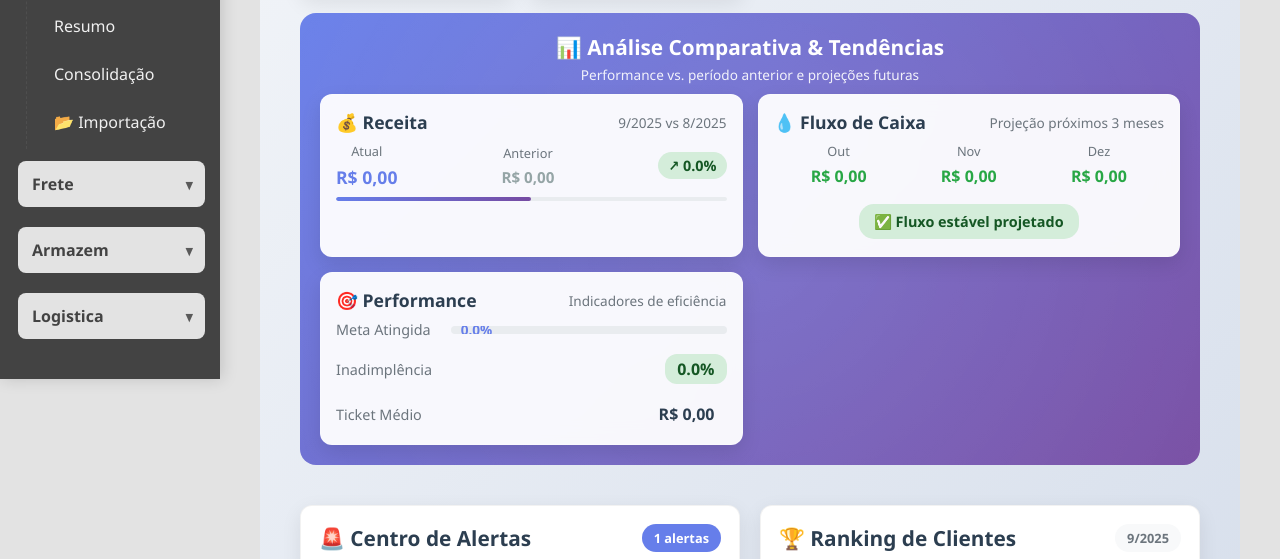
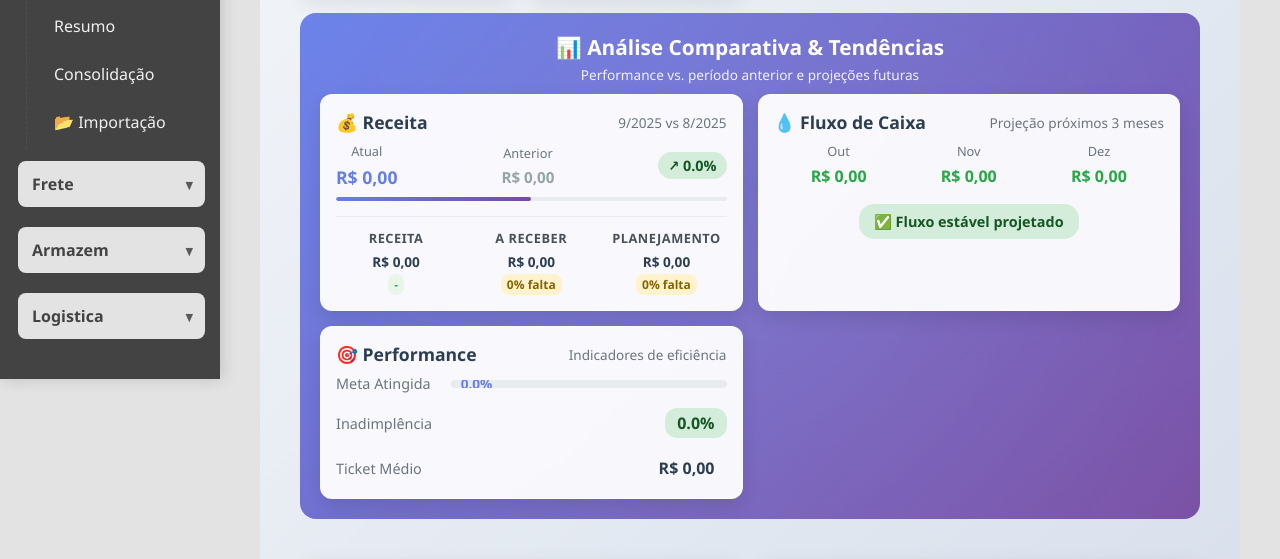
Before and after one commit to Marcosvaquino/Financeiro.py, a Flask app: page /resumo in a window 1280 px wide. Shown: the part 421-980 px from the top of the page. Run offline with Flask 3, Linux system fonts and the light colour scheme; the visitor is signed in with stand-in values (Sample User, id 1); data that the repository does not hold is empty.

Commit message:
Ajuste nos cards Receber, incluindo informaçoes.

```diff
--- a/financeiro/main.py
+++ b/financeiro/main.py
@@ -1434,6 +1434,20 @@ def resumo():
     """, [pattern] + clientes_reais)
     receita_realizada = cur.fetchone()[0] or 0.0
 
+    # Total A Receber (TODOS os status + 19 clientes + mês/ano) para detalhamento da receita
+    condicao_clientes_total, clientes_reais_total = criar_condicao_clientes_principais(
+        cur, 'contas_receber',
+        f"WHERE vencimento LIKE '{pattern}'"
+    )
+
+    cur.execute(f"""
+        SELECT COALESCE(SUM(CAST(valor_principal AS REAL)), 0.0)
+        FROM contas_receber
+        WHERE vencimento LIKE ?
+        AND {condicao_clientes_total}
+    """, [pattern] + clientes_reais_total)
+    receita_total_a_receber = cur.fetchone()[0] or 0.0
+
     # Receita projetada (meta da projeção)
     cur.execute("""
         SELECT COALESCE(SUM(CAST(valor AS REAL)), 0.0)
@@ -1670,7 +1684,10 @@ def resumo():
             'receita': {
                 'realizada': receita_realizada,
                 'meta': receita_meta,
-                'percentual': percentual_meta
+                'percentual': percentual_meta,
+                'total_a_receber': receita_total_a_receber,
+                'percentual_falta_a_receber': ((receita_total_a_receber - receita_realizada) / receita_total_a_receber * 100) if receita_total_a_receber > 0 else 0,
+                'percentual_falta_planejamento': ((receita_meta - receita_realizada) / receita_meta * 100) if receita_meta > 0 else 0
             },
             'fluxo_caixa': {
                 'valor': fluxo_caixa,
--- a/financeiro/templates/resumo.html
+++ b/financeiro/templates/resumo.html
@@ -623,6 +623,25 @@
                     <div class="trend-line">
                         <div class="trend-bar" style="width: {{ dados.comparacao.barra_crescimento }}%"></div>
                     </div>
+
+                    <!-- Detalhamento da Receita - Layout Horizontal -->
+                    <div class="receita-detalhes-horizontal">
+                        <div class="receita-coluna">
+                            <div class="receita-titulo">Receita</div>
+                            <div class="receita-valor-horizontal">R$ {{ dados.kpis.receita.realizada|currency }}</div>
+                            <div class="receita-percent-horizontal base">-</div>
+                        </div>
+                        <div class="receita-coluna">
+                            <div class="receita-titulo">A Receber</div>
+                            <div class="receita-valor-horizontal">R$ {{ dados.kpis.receita.total_a_receber|currency }}</div>
+                            <div class="receita-percent-horizontal falta">{{ "{:.0f}".format(dados.kpis.receita.percentual_falta_a_receber) }}% falta</div>
+                        </div>
+                        <div class="receita-coluna">
+                            <div class="receita-titulo">Planejamento</div>
+                            <div class="receita-valor-horizontal">R$ {{ dados.kpis.receita.meta|currency }}</div>
+                            <div class="receita-percent-horizontal falta">{{ "{:.0f}".format(dados.kpis.receita.percentual_falta_planejamento) }}% falta</div>
+                        </div>
+                    </div>
                 </div>
 
                 <!-- Fluxo de Caixa Projetado -->
@@ -1703,6 +1722,58 @@
     transition: width 1s ease;
 }
 
+/* Estilos para detalhamento da receita - Layout Horizontal */
+.receita-detalhes-horizontal {
+    margin-top: 15px;
+    padding-top: 12px;
+    border-top: 1px solid #e8ecf5;
+    display: flex;
+    justify-content: space-between;
+    gap: 15px;
+}
+
+.receita-coluna {
+    flex: 1;
+    display: flex;
+    flex-direction: column;
+    align-items: center;
+    text-align: center;
+}
+
+.receita-titulo {
+    font-weight: 600;
+    color: #495057;
+    font-size: 0.8rem;
+    margin-bottom: 5px;
+    text-transform: uppercase;
+    letter-spacing: 0.5px;
+}
+
+.receita-valor-horizontal {
+    font-weight: 700;
+    color: #2c3e50;
+    font-size: 0.85rem;
+    margin-bottom: 3px;
+}
+
+.receita-percent-horizontal {
+    font-weight: 600;
+    font-size: 0.75rem;
+    padding: 2px 6px;
+    border-radius: 8px;
+    text-align: center;
+}
+
+.receita-percent-horizontal.base {
+    background-color: #e8f5e8;
+    color: #27ae60;
+}
+
+.receita-percent-horizontal.falta {
+    background-color: #fff3cd;
+    color: #856404;
+}
+
 .cashflow-projection {
     display: flex;
     justify-content: space-between;
```
